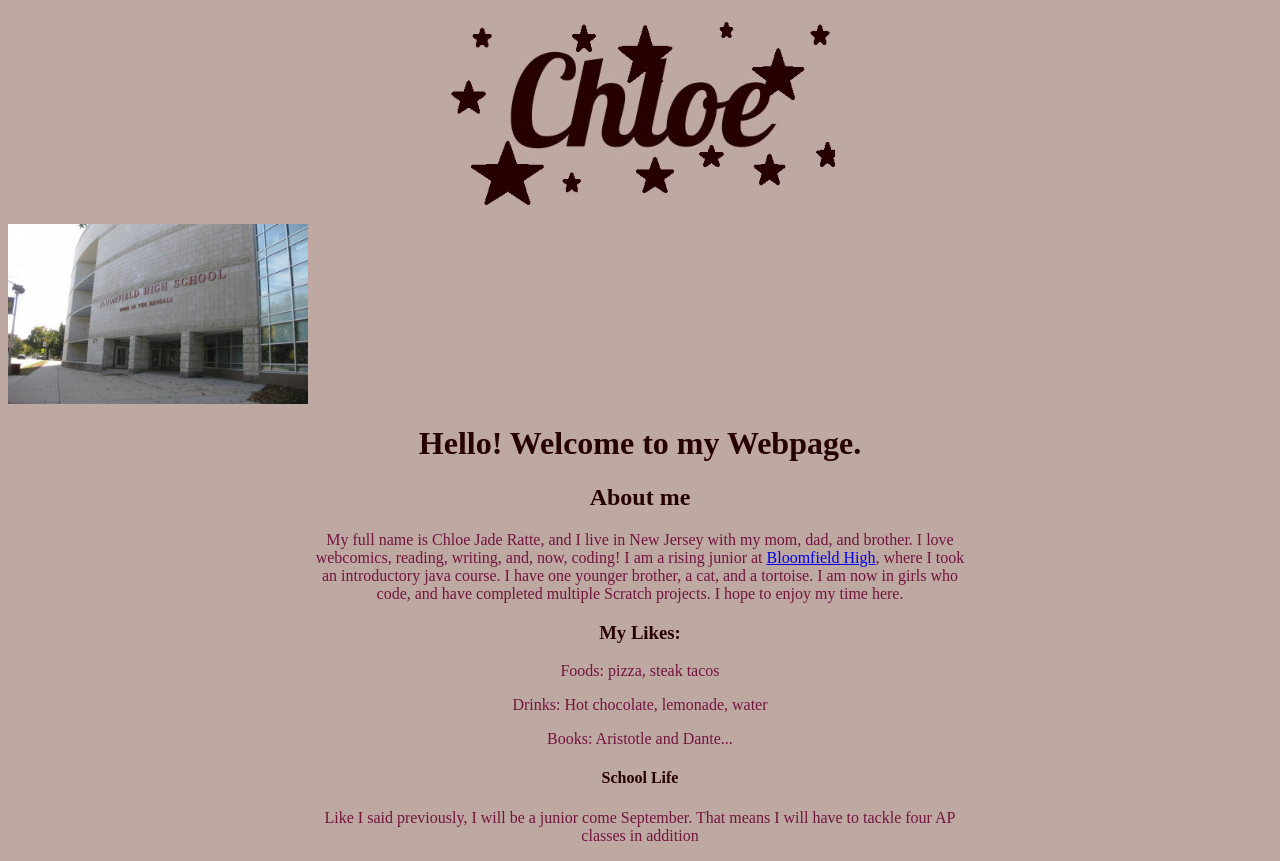
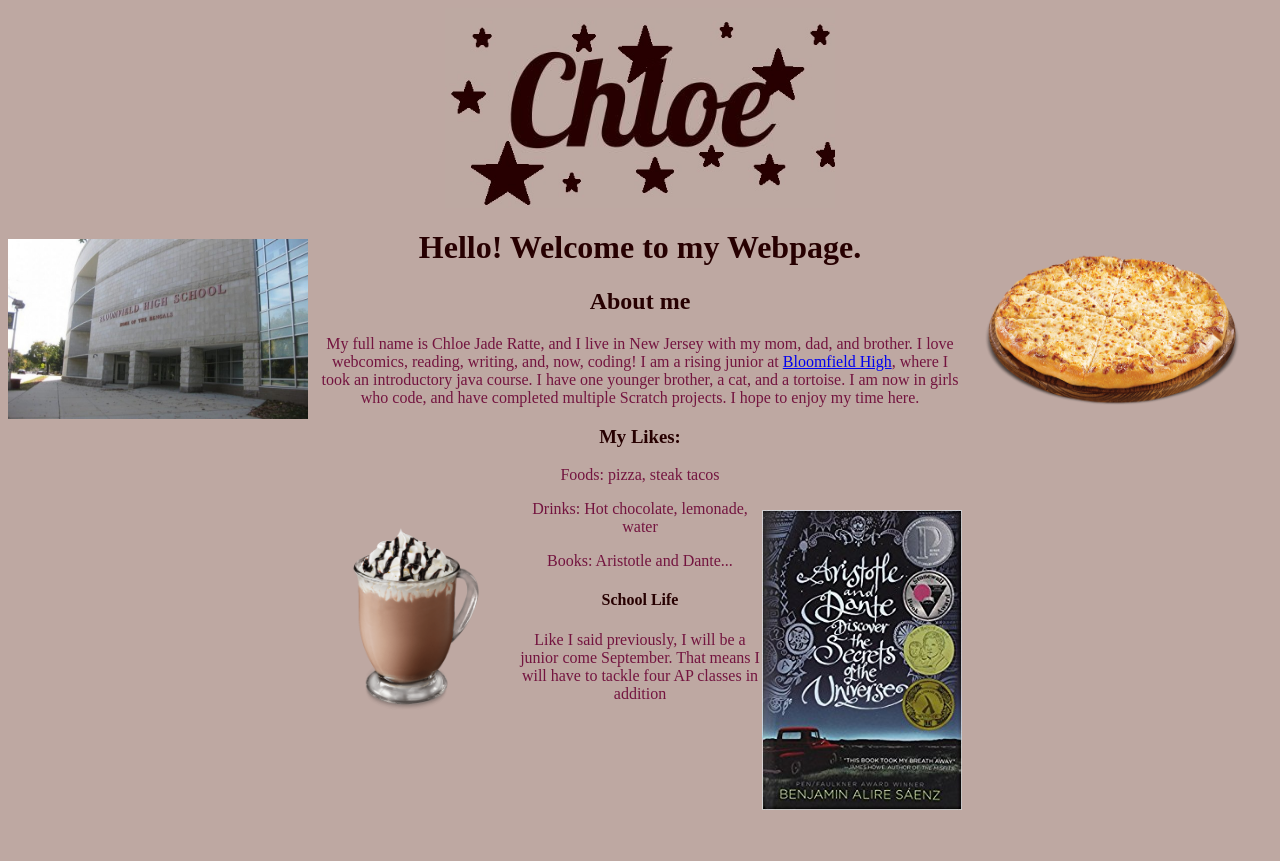
Before and after one commit to ChloeRatte/chloeratte.github.io, a plain HTML site: page index.html in a window 1280 px wide. After the commit the page ends 810 px from the top, so only its background shows below. Drawn offline with Linux system fonts and the light colour scheme.

Commit message:
2nd row pics

```diff
--- a/index.html
+++ b/index.html
@@ -15,17 +15,24 @@ body{
 	margin-right: 300px;
     margin-left: 300px;
 }
+#imag {
+    float: left;
+    margin: 10px 10px 0 0;
+}
+#imag2 {
+    float: right;
+    margin: 10px 10px 0 0;
+}
 </style>
 
 
  <p id = "cent"> <img allign = "center" src="chloe.jpg" alt="chloe" height="200" width="390"> </p>
- <p margin-left = 700 margin-down = 400> <img src="hell.jpg" alt="hell" height="180" width="300"> </p>
-<h1 id = "titl" > Hello! Welcome to my Webpage.</h1>
+<h1 id = "titl" > <img id = "imag" src="hell.jpg" alt="hell" height="180" width="300">  <img id = "imag2" src="pizza.png" alt="pizza" height="180" width="300">Hello! Welcome to my Webpage.</h1>
 <h2 id = "titl"> About me</h2>
 <p  id = "cent"> My full name is Chloe Jade Ratte, and I live in New Jersey with my mom, dad, and brother. I love webcomics, reading, writing, and, now, coding! I am a rising junior at <a href="http://bhs.bloomfield.schooldesk.net/">Bloomfield High</a>, where I took an introductory java course. I have one younger brother, a cat, and a tortoise. I am now in girls who code, and have completed multiple Scratch projects. I hope to enjoy my time here.</p>
-<h3 id = titl>My Likes: </h3>
+<h3 id = titl> My Likes: </h3>
 <p id = "cent">Foods: pizza, steak tacos</p>
-<p id = "cent">Drinks: Hot chocolate, lemonade, water</p>
+<p id = "cent"> <img id = "imag" src="hc.png" alt="hot chocolate" height="200" width="200"> <img id = "imag2" src="ari.jpg" alt="Happy gay kids" height="300" width="200">Drinks: Hot chocolate, lemonade, water</p>
 <p id = "cent">Books: Aristotle and Dante...</p>
 <h4 id = "titl"> School Life</h4>
 <p id = "cent">Like I said previously, I will be a junior come September. That means I will have to tackle four AP classes in addition </p>
```
Also changed, not shown: Untitled drawing.jpg (added), ari.jpg (added), hc.png (added), pizza.png (added).
